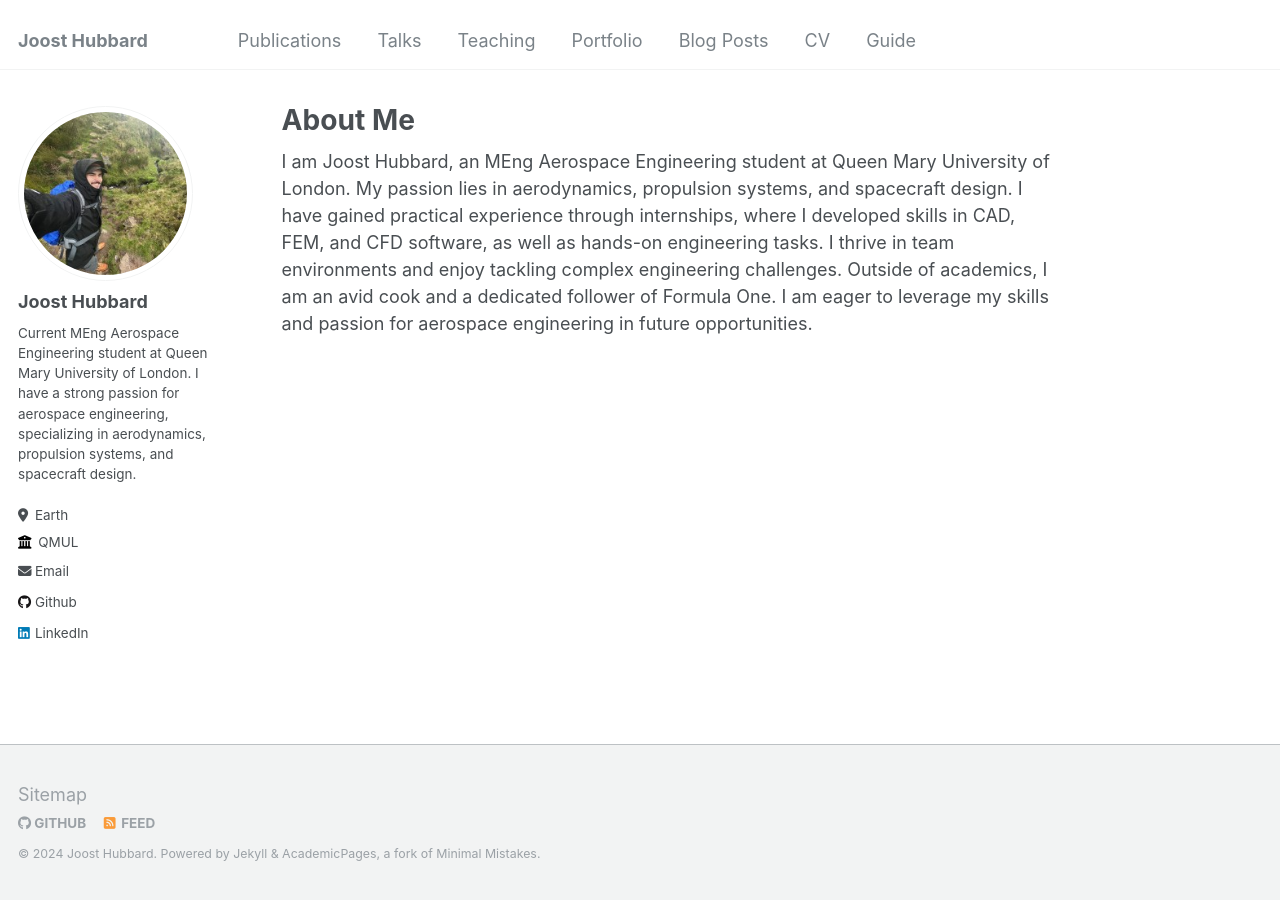
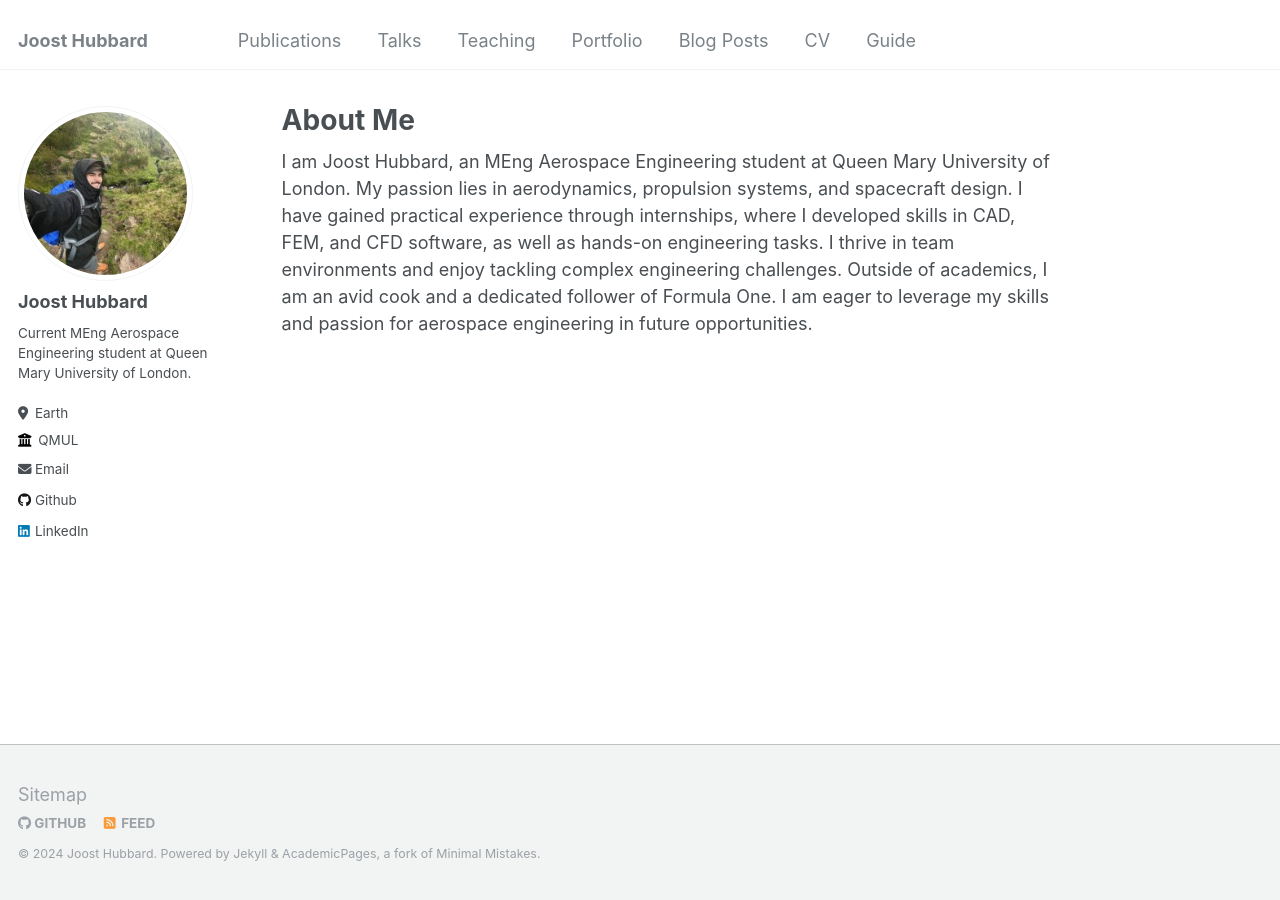
Before and after one commit to Joosty/Joosty..github.io, a Jekyll site: the page built from _pages/about.md, in a window 1280 px wide. Built offline with Jekyll 4.4.1, drawn with Linux system fonts in a browser that asks for light colours.

Commit message:
Update _config.yml

```diff
--- a/_config.yml
+++ b/_config.yml
@@ -24,7 +24,7 @@ author:
   avatar           : "profile.jpeg"
   name             : "Joost Hubbard"
   pronouns         : # example: "she/her"
-  bio              : "Current MEng Aerospace Engineering student at Queen Mary University of London. I have a strong passion for aerospace engineering, specializing in aerodynamics, propulsion systems, and spacecraft design."
+  bio              : "Current MEng Aerospace Engineering student at Queen Mary University of London."
   location         : "Earth"
   employer         : "QMUL"
   uri              : # URL
```
